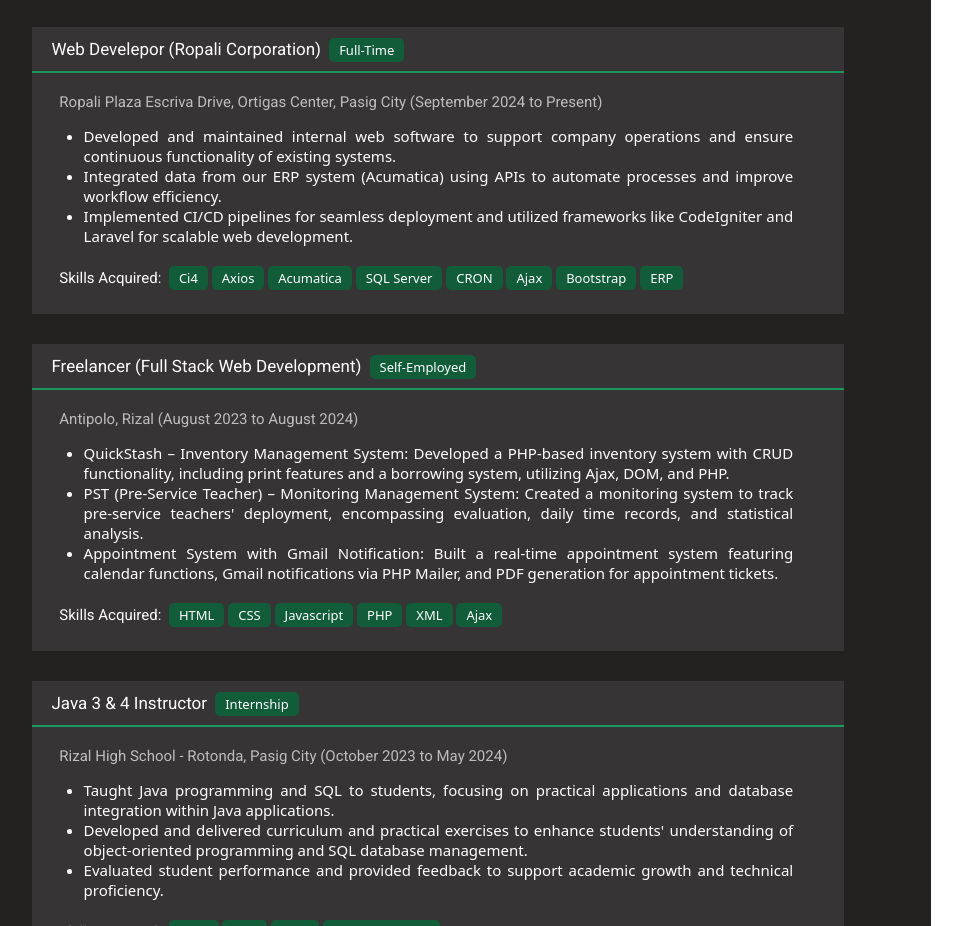
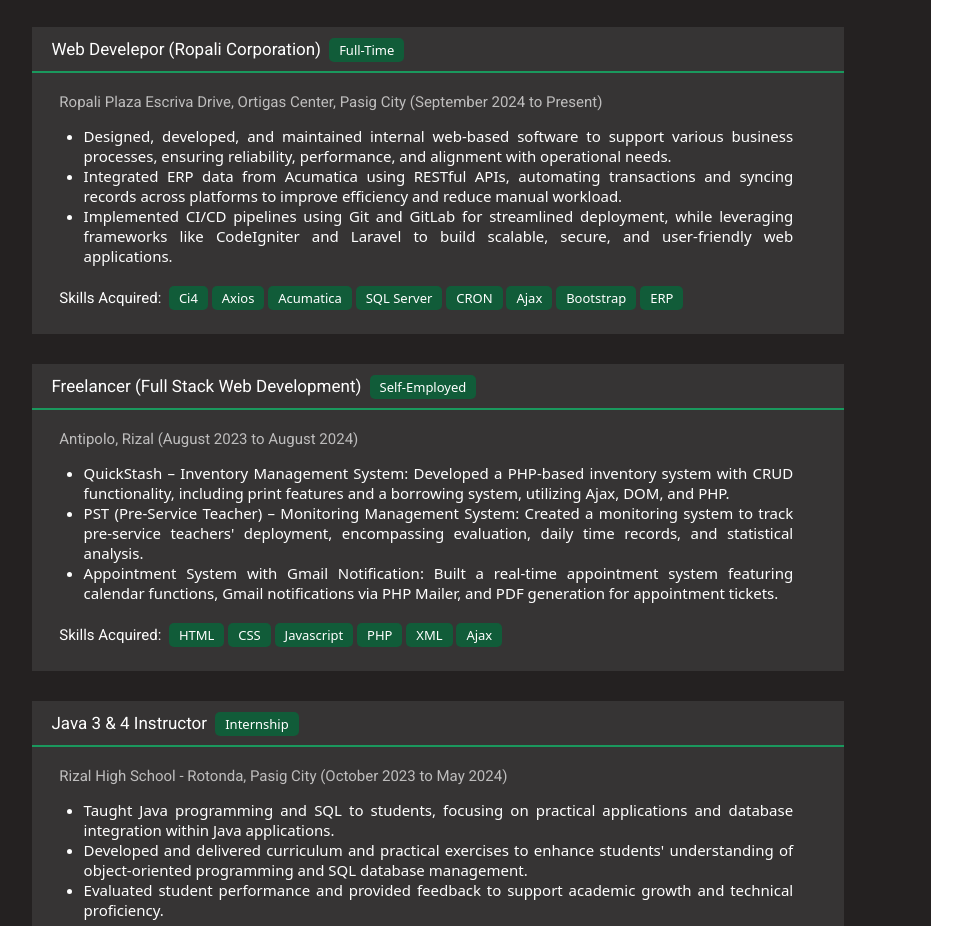
Before and after one commit to kurooo-yamiii/Portfolio-Green-Black-Responsive, a plain HTML site: page index.html in a window 1280 px wide. Shown: the part 4012-4938 px from the top of the page, without its empty margins (311-1273 px from the left). Drawn offline with nearby package versions, Linux system fonts and the light colour scheme.

Commit message:
Work Experience Updated

```diff
--- a/index.html
+++ b/index.html
@@ -663,9 +663,9 @@
             <div class="support-experience">
             <p class="place-date">Ropali Plaza Escriva Drive, Ortigas Center, Pasig City (September 2024 to Present)</p>
                 <ul class="fix-bullet">
-                    <li>Developed and maintained internal web software to support company operations and ensure continuous functionality of existing systems.</li>
-		     <li>Integrated data from our ERP system (Acumatica) using APIs to automate processes and improve workflow efficiency.</li>
-		    <li>Implemented CI/CD pipelines for seamless deployment and utilized frameworks like CodeIgniter and Laravel for scalable web development.</li>
+                  <li>Designed, developed, and maintained internal web-based software to support various business processes, ensuring reliability, performance, and alignment with operational needs.</li>
+		  <li>Integrated ERP data from Acumatica using RESTful APIs, automating transactions and syncing records across platforms to improve efficiency and reduce manual workload.</li>
+		  <li>Implemented CI/CD pipelines using Git and GitLab for streamlined deployment, while leveraging frameworks like CodeIgniter and Laravel to build scalable, secure, and user-friendly web applications.</li>
                 </ul>
                 <p class="skills-acq">Skills Acquired: <span class="support-title">Ci4</span><span class="support-title">Axios</span><span class="support-title">Acumatica</span><span class="support-title">SQL Server</span><span class="support-title">CRON</span><span class="support-title">Ajax</span><span class="support-title">Bootstrap</span><span class="support-title">ERP</span></p>
             </div>
```
